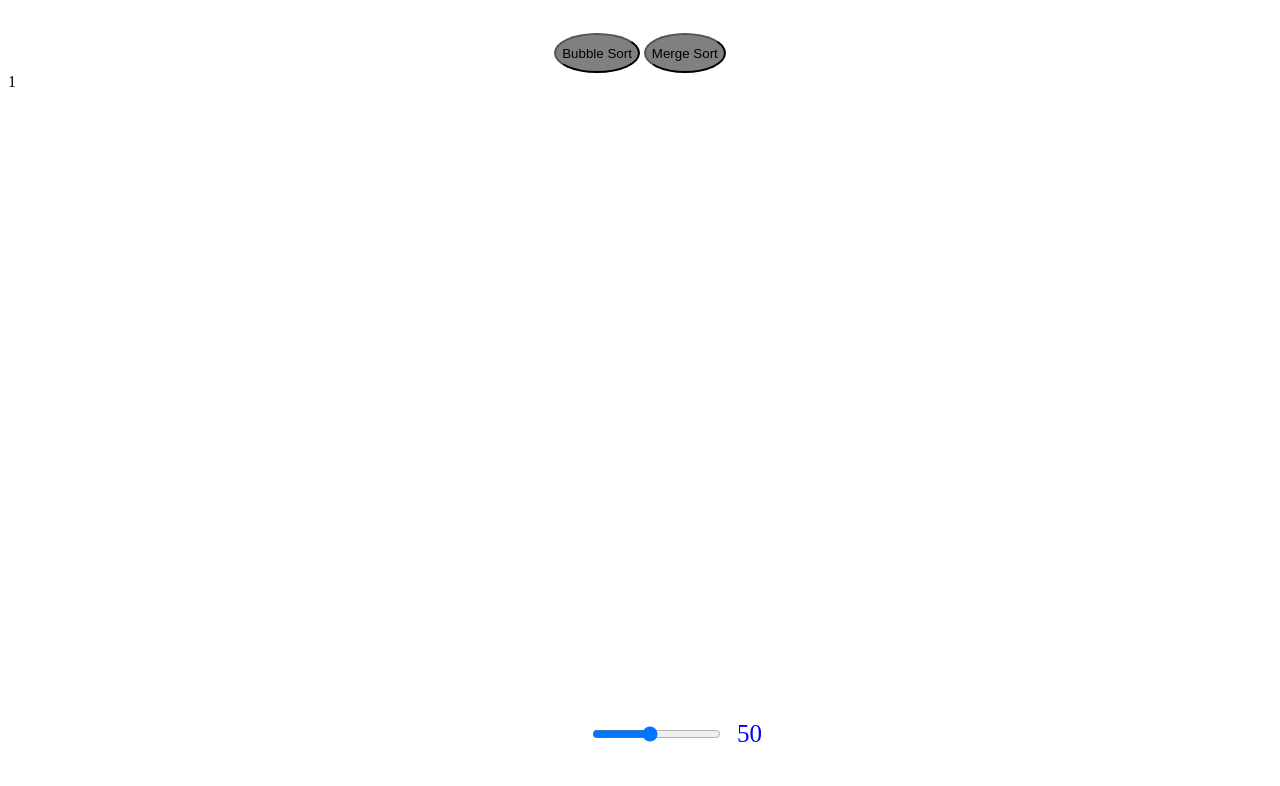
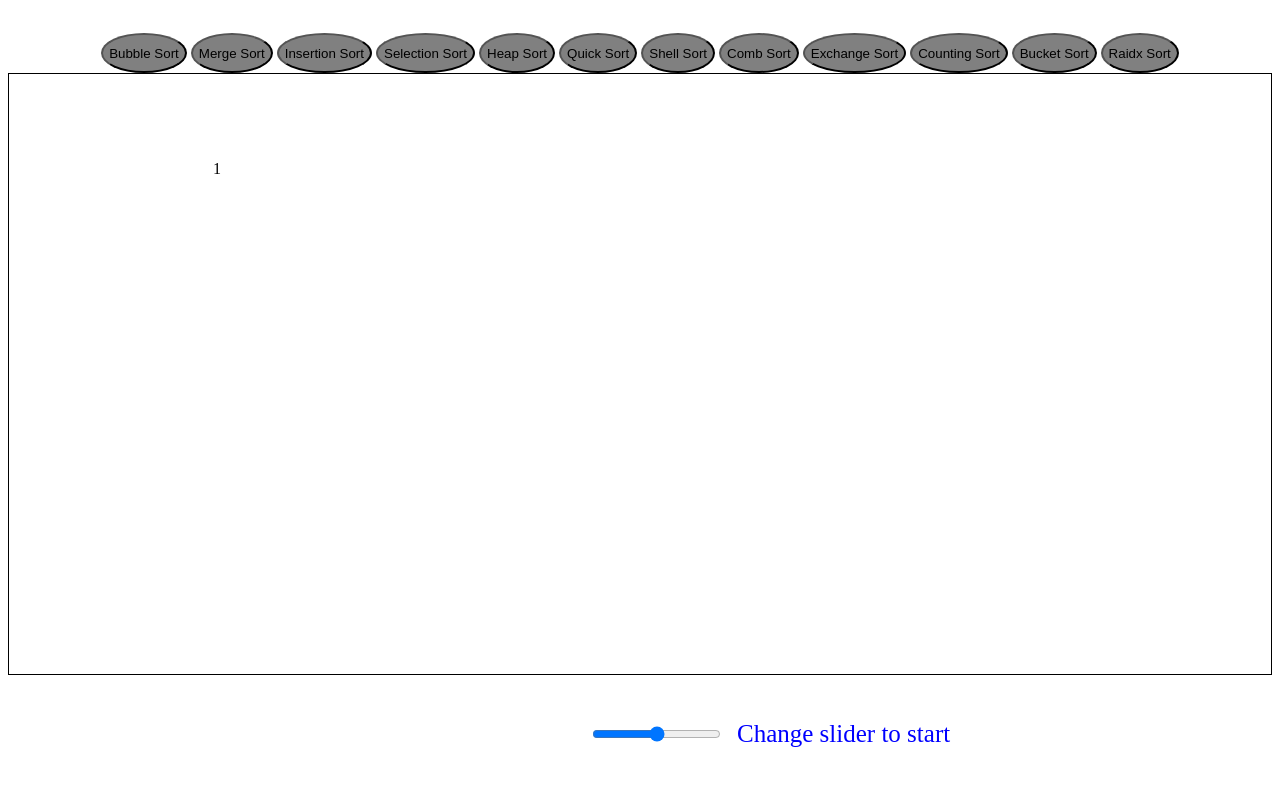
Before and after one commit to JSS874/sorting, a plain HTML site: page index.html in a window 1280 px wide. Both pictures are taken after a click on the button "Bubble Sort". Drawn offline with Linux system fonts and the light colour scheme.

Commit message:
add buble sort

```diff
--- a/index.html
+++ b/index.html
@@ -9,15 +9,26 @@
 </head>
 <body>
     <div class="top">
-        <button>Bubble Sort</button>
+        <button onclick="bubbleSort(nums)">Bubble Sort</button>
         <button>Merge Sort</button>
+        <button>Insertion Sort</button>
+        <button>Selection Sort</button>
+        <button>Heap Sort</button>
+        <button>Quick Sort</button>
+        <button>Shell Sort</button>
+        <button>Comb Sort</button>
+        <button>Exchange Sort</button>
+        <button>Counting Sort</button>
+        <button>Bucket Sort</button>
+        <button>Raidx Sort</button>
     </div>
     <div class="mid">
+        <canvas id="area" width="200" height="100"></canvas>
         <label id="display">1</label>
     </div>
     <div class="bottom">
-        <input id="size" type="range" class="slider" value="50" min="10" max="100" oninput="setSize(this.value)">
-        <output id="sliderVal">50</output>
+        <input id="size" type="range" class="slider" min="10" max="100" oninput="setSize(this.value)">
+        <output id="sliderVal">Change slider to start</output>
 
     </div>
     <script defer src="index.js"></script>
--- a/index.js
+++ b/index.js
@@ -2,16 +2,37 @@ var x = Math.random() * 100;
 console.log(Math.round(x));
 var size;
 var nums = [];
+//var nums = [1, 5, 2, 4];
+//bubbleSort();
 function setSize(val) {
   size = val;
-    document.getElementById('sliderVal').innerHTML = size;
+  document.getElementById("sliderVal").innerHTML = size;
   console.log(size);
-    createList(size)
+  createList(size);
 }
 function createList(size) {
+  nums = [];
   for (var i = 0; i < size; i++) {
     nums[i] = Math.round(Math.random() * 100);
   }
   console.log(nums);
+  document.getElementById("display").innerHTML = nums;
+}
+
+async function bubbleSort(nums) {
+  console.log(nums.length + "ran");
+  for (var i = 0; i < nums.length - 1; i++) {
+    for (var j = 0; j < nums.length - i - 1; j++) {
+      if (nums[j] > nums[j + 1]) {
+        var temp = nums[j + 1];
+        nums[j + 1] = nums[j];
+        nums[j] = temp;
         document.getElementById('display').innerHTML = nums;
       }
+      await new Promise(res => setTimeout(res, 10));
+    }
+    //console.log("Pass");
+  }
+  //document.getElementById("display").innerHTML = nums;
+  console.log(nums);
+}
--- a/style.css
+++ b/style.css
@@ -19,9 +19,22 @@ button:hover {
     transition: 0.5s;
 }
 
+.mid {
+    border: 1px solid black;
+    width: auto;
+    height: 75vh;
+    margin: 0 auto;
+    overflow-wrap: break-word;
+}
+
 .display {
     height: auto;
     background-color: blue;
+    inline-size: 150px;
+    overflow-wrap: break-word;
+    word-wrap: break-word;
+    word-break: break-all;
+    font-size: 100px;
 }
 
 .bottom {
```
Lines whose indentation alone changed are shown as unchanged.
